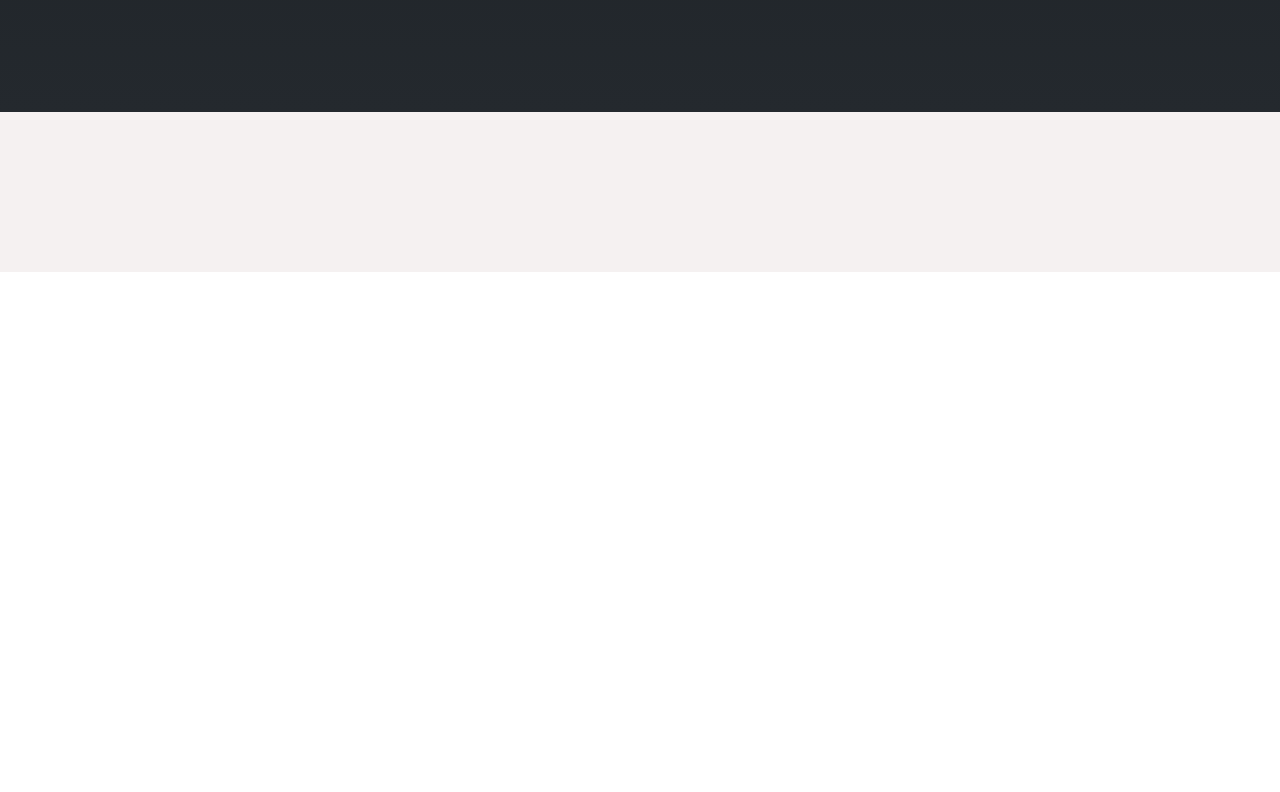
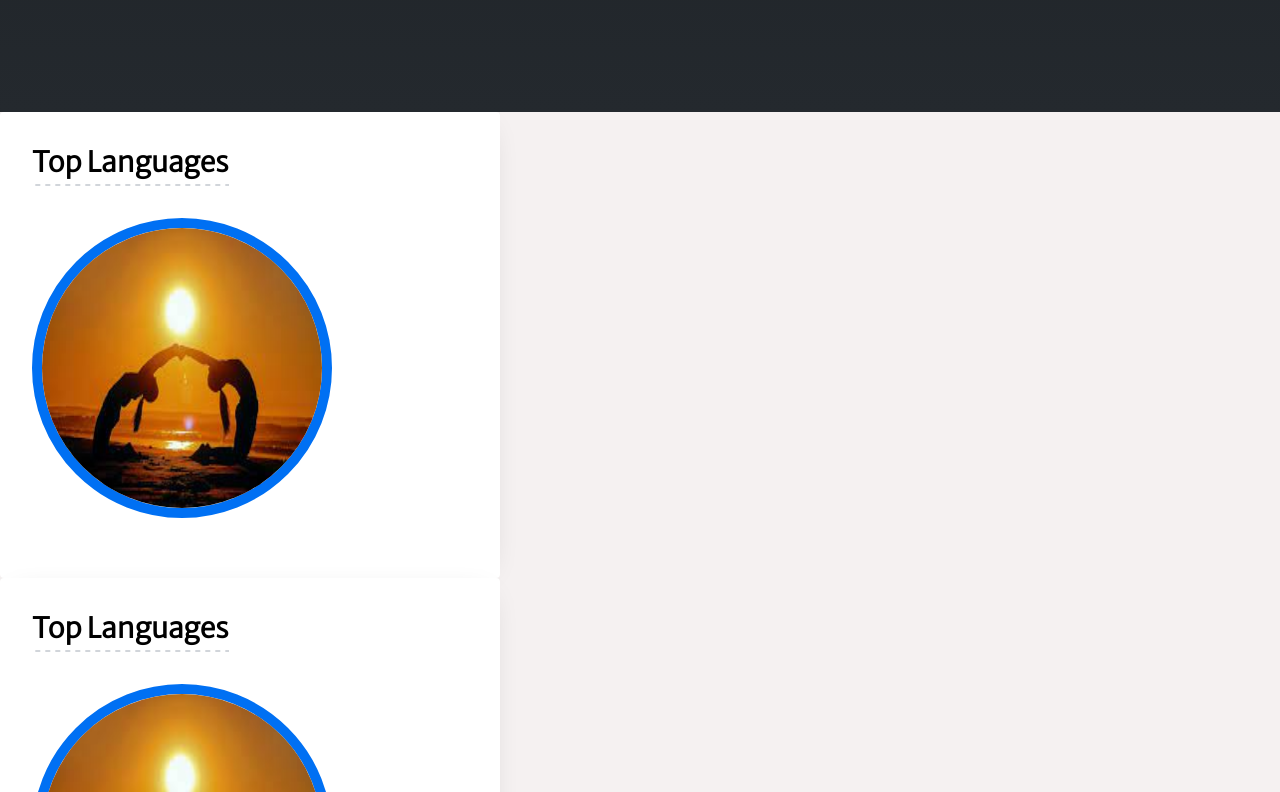
Before and after one commit to clayer-lotus/octoprofile, a React (Create React App) app: page /user in a window 1280 px wide. Shown: the part 528-1320 px from the top of the page. Before the commit the page ends 800 px from the top, so only its background shows below. Built offline with nearby package versions, Linux system fonts and the light colour scheme.

Commit message:
Minor Changes

```diff
--- a/package.json
+++ b/package.json
@@ -7,6 +7,7 @@
     "@testing-library/react": "^11.2.7",
     "@testing-library/user-event": "^12.8.3",
     "bootstrap": "^5.1.0",
+    "chart.js": "^3.5.1",
     "nodemon": "^2.0.12",
     "react": "^17.0.2",
     "react-bootstrap": "^2.0.0-beta.5",
--- /dev/null
+++ b/src/components/ChartsCard/ChartsCard.css
@@ -0,0 +1,33 @@
+.chart {
+  background-color: rgb(255, 255, 255);
+  max-width: 500px;
+  padding: 2rem;
+  border-radius: 0.25rem;
+  box-shadow: rgb(0 0 0 / 20%) 0px 5px 30px -15px;
+}
+
+.chart header {
+  display: flex;
+  -webkit-box-pack: justify;
+  justify-content: space-between;
+  margin-bottom: 2rem;
+}
+
+header h2 {
+  display: inline-block;
+  margin: 0px;
+  font-size: 1.75rem;
+  background-image: linear-gradient(
+    90deg,
+    rgb(209, 213, 218) 50%,
+    rgba(255, 255, 255, 0) 0px
+  );
+  background-position: center bottom;
+  background-repeat: repeat-x;
+  background-size: 10px 2px;
+  padding-bottom: 6px;
+}
+.chart img {
+  width: 300px;
+  height: 300px;
+}
--- a/src/screens/UserPage/UserPage.css
+++ b/src/screens/UserPage/UserPage.css
@@ -7,7 +7,6 @@
 }
 .userContainer {
   background-color: rgba(236, 228, 228, 0.521);
-  height: 100vh;
 }
 .upIntroSection {
   display: flex;
@@ -18,6 +17,7 @@
   align-items: center;
   justify-content: center;
   padding: 4rem 1rem 7rem 1rem;
+  position: relative;
 }
 img {
   width: 150px;
@@ -77,3 +77,6 @@ i {
   justify-content: center;
   margin-top: 1.5rem;
 }
+
+.chartSection {
+}
--- a/src/screens/UserPage/UserPage.js
+++ b/src/screens/UserPage/UserPage.js
@@ -2,6 +2,7 @@ import React from "react";
 import { useLocation } from "react-router";
 import "./UserPage.css";
 import StatsItem from "../../components/StatsItem/StatsItem";
+import ChartsCard from "../../components/ChartsCard/ChartsCard";
 const UserPage = () => {
   //   const search = useLocation().search;
   //   const name = new URLSearchParams(search).get("id");
@@ -9,10 +10,13 @@ const UserPage = () => {
   return (
     <div className="userContainer">
       <div className="upIntroSection">
-        <img src="https://avatars.githubusercontent.com/u/61588021?v=4" />
+        <img
+          src="https://avatars.githubusercontent.com/u/61588021?v=4"
+          alt=""
+        />
         <h1>Lotus Biswas</h1>
         <h3>
-          <a href="https://github.com/dev-lotus/" target="_blank">
+          <a href="https://github.com/dev-lotus/" target="blank">
             {" "}
             @dev-lotus
           </a>
@@ -32,6 +36,11 @@ const UserPage = () => {
           <StatsItem num={7} num__label={"FOLLOWING"} />
         </div>
       </div>
+      <div className="chartSection">
+        <ChartsCard />
+        <ChartsCard />
+        <ChartsCard />
+      </div>
     </div>
   );
 };
```
Also changed, not shown: src/components/Charts/Chart.js (added), src/components/ChartsCard/ChartsCard.js (added), src/components/ChartsCard/download.png (added), 1 other file (tests, documents, lock files or other folders).
